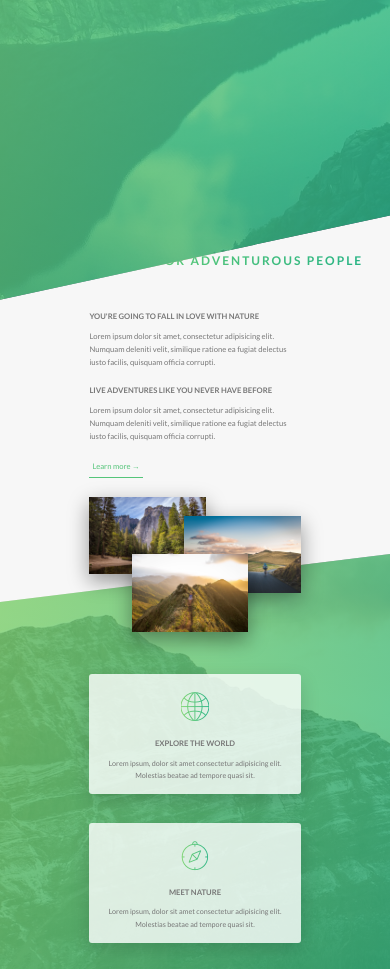
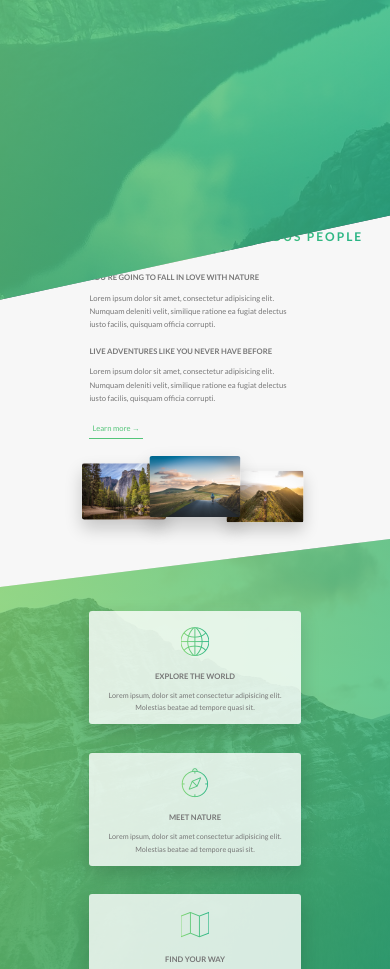
Before and after one commit to derwin9227/natours-project, a website: page index.html in a window 390 px wide. Shown: the part 502-1471 px from the top of the page. Drawn offline with Linux system fonts and the light colour scheme.

Commit message:
Writing Media Queries - Tours, Stories and Booking Sections

```diff
--- a/sass/base/_utilities.scss
+++ b/sass/base/_utilities.scss
@@ -6,9 +6,16 @@
 }
 .u-margin-bottom-medium {
   margin-bottom: 4rem !important;
+  @include respond(tab-port) {
+    margin-bottom: 3rem !important;
+  }
 }
 .u-margin-bottom-big {
   margin-bottom: 8rem !important;
+
+  @include respond(tab-port) {
+    margin-bottom: 5rem !important;
+  }
 }
 .u-margin-top-big {
   margin-top: 8rem !important;
--- a/sass/components/_composition.scss
+++ b/sass/components/_composition.scss
@@ -8,19 +8,43 @@
         z-index: 10;
         transition: all .2s;
         outline-offset: 2rem;
-        //border-radius: 2px;
+        border-radius: 2px;
+
+        @include respond(tab-port) {
+            float: left;
+            position: relative;
+            width: 33.333333%;
+            box-shadow: 0 1.5rem 3rem rgba($color-black, .2);
+          }
 
         &--p1{
             left: 0;
             top: -2rem;
+
+            @include respond(tab-port) {
+                top: 0;
+                transform: scale(1.2);
+              }
         }
         &--p2{
             right: 0;
             top: 2rem;
+
+            @include respond(tab-port) {
+                top: -1rem;
+                transform: scale(1.3);
+                z-index: 100;
+              }
         }
         &--p3{
             left: 20%;
             top: 10rem;
+
+            @include respond(tab-port) {
+                top: 1rem;
+                left: 0;
+                transform: scale(1.1);
+              }
         }
         &:hover{
             outline: 1rem solid $color-primary;
--- a/sass/components/_feature-box.scss
+++ b/sass/components/_feature-box.scss
@@ -1,22 +1,34 @@
-.feature-box{
-    background-color: rgba($color-white, .8);
+.feature-box {
+  background-color: rgba($color-white, 0.8);
   font-size: 1.5rem;
   padding: 2.5rem;
   text-align: center;
   border-radius: 3px;
-    box-shadow: 0 1.5rem 4rem rgba($color-black, .15);
-    transition: transform .3s;
+  box-shadow: 0 1.5rem 4rem rgba($color-black, 0.15);
+  transition: transform 0.3s;
 
-    &__icon{
+  @include respond(tab-port) {
+    padding: 2rem;
+  }
+
+  &__icon {
     font-size: 6rem;
-        margin-bottom: .5rem;
-        background-image: linear-gradient(to right, $color-primary-light, $color-primary-dark);
+    margin-bottom: 0.5rem;
+    background-image: linear-gradient(
+      to right,
+      $color-primary-light,
+      $color-primary-dark
+    );
     -webkit-background-clip: text;
     display: inline-block;
     color: transparent;
+
+    @include respond(tab-port) {
+      margin-bottom: 0;
+    }
   }
 
-    &:hover{
+  &:hover {
     transform: translateY(-1.5rem) scale(1.03);
   }
 }
--- a/sass/layout/_footer.scss
+++ b/sass/layout/_footer.scss
@@ -11,6 +11,10 @@
     &__logo-box{
         text-align: center;
         margin-bottom: 8rem;
+
+        @include respond(tab-port){
+            margin-bottom: 6rem;
+        }
     }
 
     &__logo{
--- a/sass/pages/_home.scss
+++ b/sass/pages/_home.scss
@@ -2,6 +2,10 @@
     background-color: $color-grey-light-1;
     padding: 25rem 0;
     margin-top: -20vh;
+
+    @include respond(tab-port){
+        padding: 20rem 0;
+    }
 }
 
 .section-features{
@@ -15,17 +19,29 @@
     & > *{
         transform: skewY(7deg);
     }
+
+    @include respond(tab-port){
+        padding: 10rem 0;
+    }
 }
 
 .section-tours{
     background-color: $color-grey-light-1;
     padding: 25rem 0 15rem 0;
     margin-top: -10rem;
+
+    @include respond(tab-port){
+        padding: 20rem 0 10rem 0;
+    }
 }
 
 .section-stories{
     position: relative;
     padding: 15rem 0;
+
+    @include respond(tab-port){
+        padding: 10rem 0;
+    }
 
 }
 
@@ -33,6 +49,9 @@
     padding: 15rem 0;
     background-image: linear-gradient(to right bottom, $color-primary-light, $color-primary-dark);
 
+    @include respond(tab-port){
+        padding: 10rem 0;
+    }
 }
 
 .book{
```
Also changed, not shown: css/style.css. Lines whose indentation alone changed are shown as unchanged.
